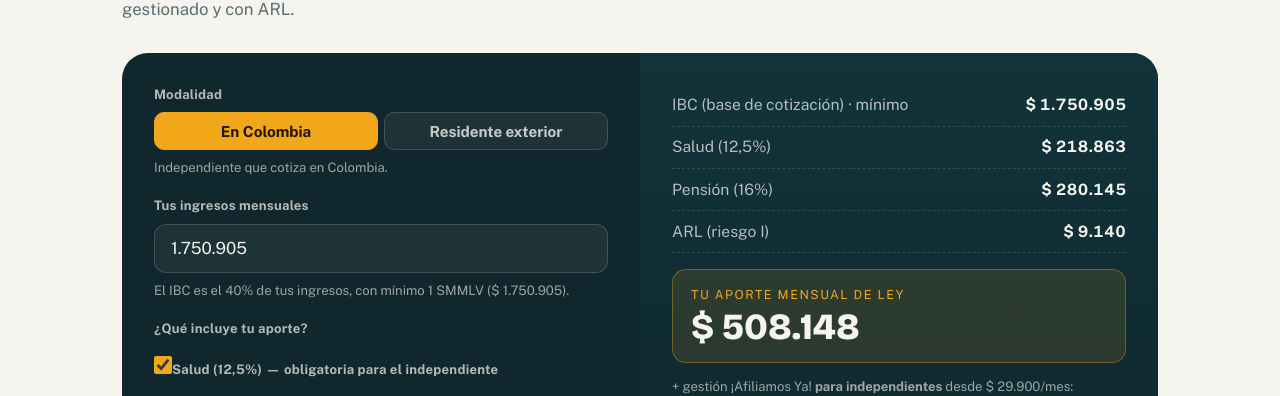
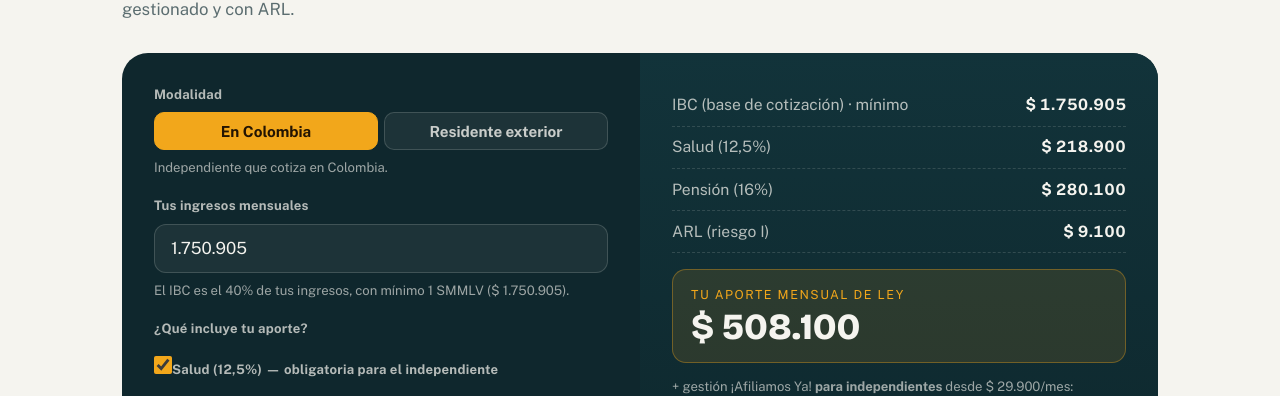
Before and after one commit to naxaflow/afiliamosya-landing, a Next.js app: page / in a window 1280 px wide. Shown: the part 1070-1466 px from the top of the page. Built offline with nearby package versions, Linux system fonts and the light colour scheme.

Commit message:
Redondear aportes a multiplos de 100 (PILA)

```diff
--- a/app/page.js
+++ b/app/page.js
@@ -20,6 +20,9 @@ const BRAND           = "¡Afiliamos Ya!";
 const SMMLV = 1750905;
 const ARL_RATES = { I: 0.00522, II: 0.01044, III: 0.02436, IV: 0.0435, V: 0.0696 };
 
+// Redondea al múltiplo de 100 más cercano (como exige la PILA)
+const r100 = (n) => Math.round((n || 0) / 100) * 100;
+
 const cop = (n) =>
   new Intl.NumberFormat("es-CO", {
     style: "currency",
@@ -29,11 +32,11 @@ const cop = (n) =>
 
 function liquidar(ingresos, o) {
   const ibc = Math.max(ingresos * 0.4, SMMLV);
-  const salud = !o.exterior && o.salud ? ibc * 0.125 : 0; // exterior no aporta salud
-  const pension = o.pension ? ibc * 0.16 : 0;
-  const arl = o.arl ? ibc * ARL_RATES[o.riesgo] : 0;
-  const caja = o.caja ? ibc * o.cajaRate : 0; // 0.006 o 0.02, voluntaria
-  const fsp = o.pension && ibc >= 4 * SMMLV ? ibc * 0.01 : 0; // solidaridad pensional
+  const salud = !o.exterior && o.salud ? r100(ibc * 0.125) : 0; // exterior no aporta salud
+  const pension = o.pension ? r100(ibc * 0.16) : 0;
+  const arl = o.arl ? r100(ibc * ARL_RATES[o.riesgo]) : 0;
+  const caja = o.caja ? r100(ibc * o.cajaRate) : 0; // 0.006 o 0.02, voluntaria
+  const fsp = o.pension && ibc >= 4 * SMMLV ? r100(ibc * 0.01) : 0; // solidaridad pensional
   const total = salud + pension + arl + caja + fsp;
   return { ibc, salud, pension, arl, caja, fsp, total };
 }
```
